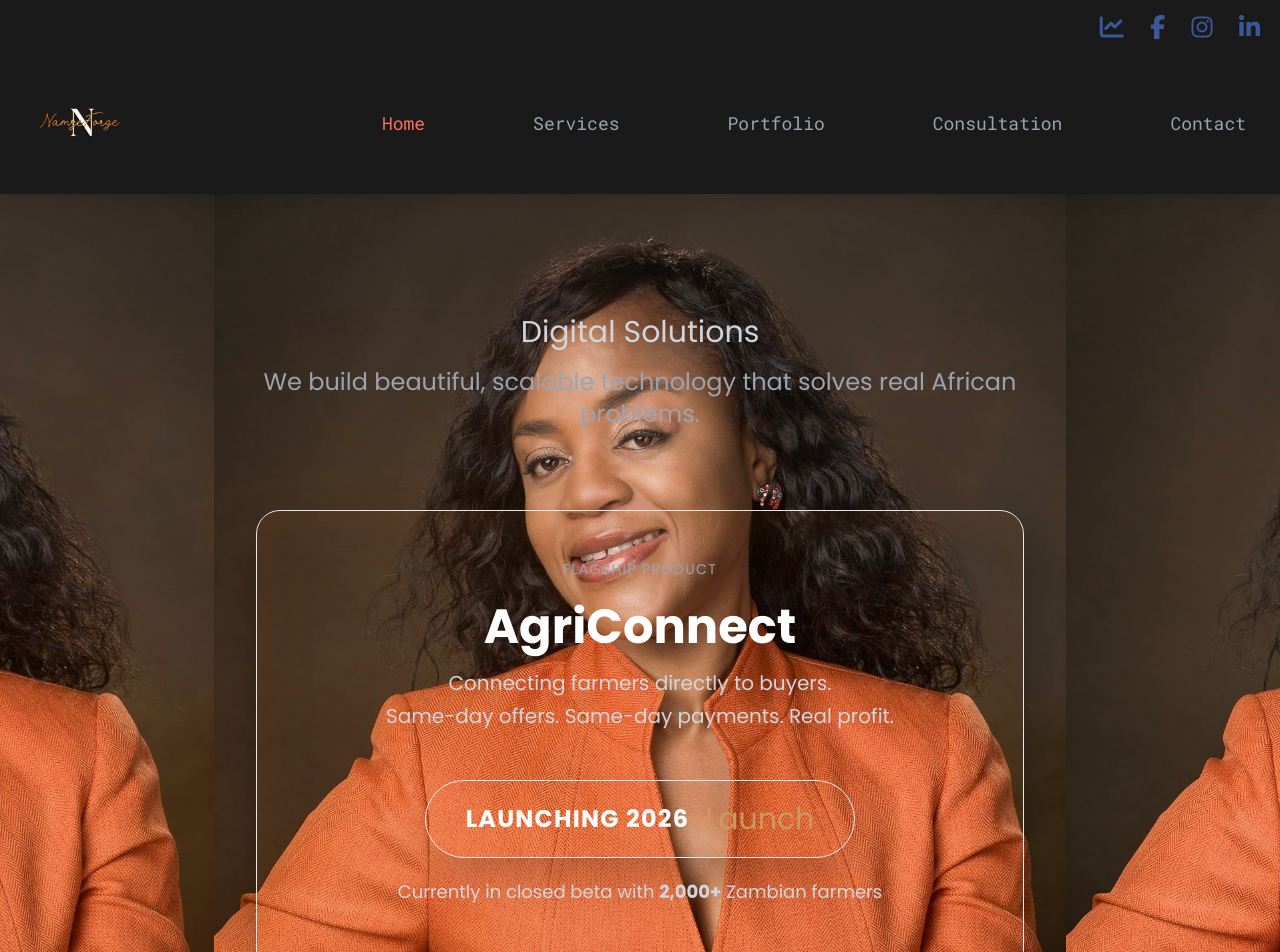
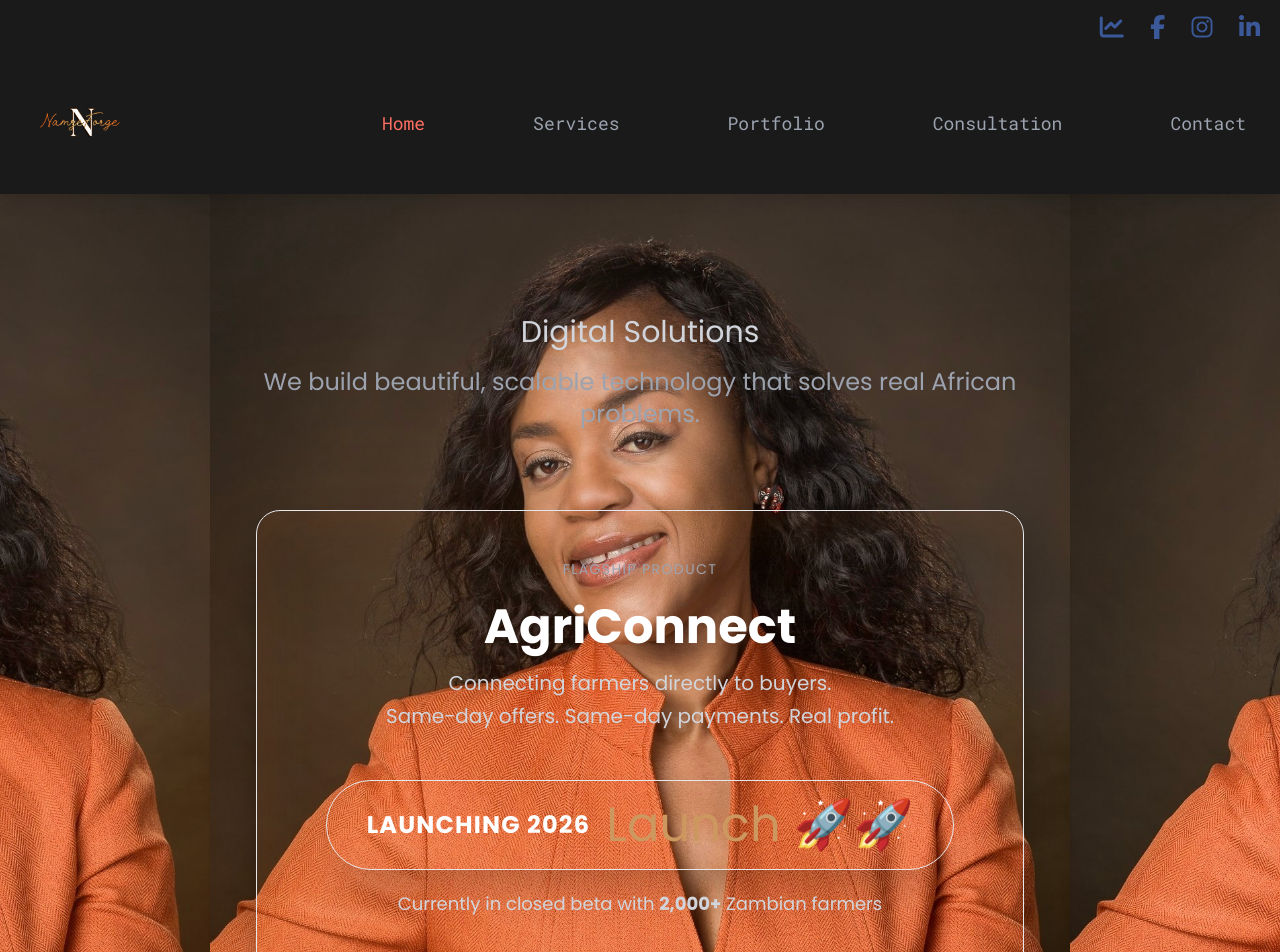
Before and after one commit to Cathy-45/cathy-portfolio-integrated, a React (Vite) app: page / in a window 1280 px wide. Shown: the top 952 px of the page. Built offline with nearby package versions, Linux system fonts and the light colour scheme.

Commit message:
real rocket emoji + extra spice

```diff
--- a/src/components/Home.jsx
+++ b/src/components/Home.jsx
@@ -74,7 +74,7 @@ const Home = () => {
                   <span className="text-white font-black text-2xl tracking-wider">
                     LAUNCHING 2026
                   </span>
-                  <span className="text-3xl animate-bounce" role="img" aria-label="rocket">Launch</span>
+                  <span className="text-5xl animate-bounce inline-block drop-shadow-lg" role="img" aria-label="rocket">Launch 🚀🚀</span>
                 </div>
                 <p className="text-gray-300 text-lg mt-5">
                   Currently in closed beta with <strong>2,000+</strong> Zambian farmers
```
